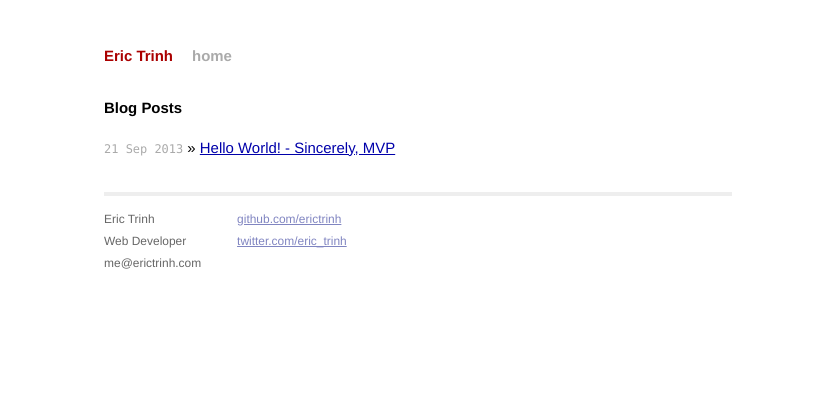
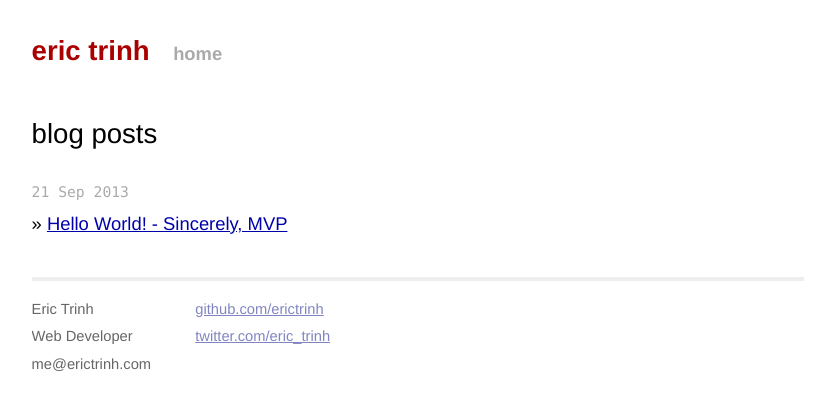
Before and after one commit to erictrinh/erictrinh.github.io, a Jekyll site: the page built from index.html, in a window 1280 px wide. Shown: the top 410 px of the page, without its empty margins (222-1057 px from the left). Built offline with Jekyll 4.4.1, drawn with Linux system fonts in a browser that asks for light colours; Markdown is read by kramdown in place of the engine named in the settings.

Commit message:
Tweaks to type, case, and line widths

```diff
--- a/_config.yml
+++ b/_config.yml
@@ -1,4 +1,4 @@
-name: Eric Trinh
+name: eric trinh
 markdown: redcarpet
 pygments: true
 permalink: pretty
--- a/_layouts/default.html
+++ b/_layouts/default.html
@@ -11,6 +11,9 @@
 
     <!-- Custom CSS -->
     <link rel="stylesheet" href="/css/main.css">
+
+    <script type="text/javascript" src="//use.typekit.net/weu6hli.js"></script>
+    <script type="text/javascript">try{Typekit.load();}catch(e){}</script>
 
   </head>
   <body>
--- a/css/main.css
+++ b/css/main.css
@@ -14,13 +14,15 @@
 
 body {
   background-color: #FFF;
-  font: 13.34px Helvetica, Arial, sans-serif;
-  font-size: small;
+  font: 16px "ff-tisa-web-pro", Helvetica, Arial, sans-serif;
   text-align: center;
 }
 
 h1, h2, h3, h4, h5, h6 {
-  font-size: 100%; }
+  font-family: "museo-slab", Helvetica, Arial, sans-serif;
+  font-size: 1.5em;
+  font-weight: normal;
+}
 
 h1 { margin-bottom: 1em; }
 p { margin: 1em 0; }
@@ -45,7 +47,7 @@ ul.posts li {
 
 ul.posts span {
   color: #aaa;
-  font-family: Monaco, "Courier New", monospace;
+  font-family: "museo-slab", Monaco, "Courier New", monospace;
   font-size: 80%;
 }
 
@@ -57,9 +59,11 @@ ul.posts span {
 
 .site {
   font-size: 115%;
-  text-align: justify;
-  width: 42em;
-  margin: 3em auto 2em;
+  text-align: left;
+  padding: 0 7%;
+  min-width: 15em;
+  max-width: 42em;
+  margin: 2em auto;
   line-height: 1.5em;
 }
 
--- a/index.html
+++ b/index.html
@@ -1,13 +1,14 @@
 ---
 layout: default
-title: Eric Trinh
+title: eric trinh
 ---
 
 <div id="home">
-  <h1>Blog Posts</h1>
+  <h1>blog posts</h1>
   <ul class="posts">
     {% for post in site.posts %}
-      <li><span>{{ post.date | date_to_string }}</span> &raquo; <a href="{{ post.url }}">{{ post.title }}</a></li>
+      <li><span>{{ post.date | date_to_string }}</span><br>
+      &raquo; <a href="{{ post.url }}">{{ post.title }}</a></li>
     {% endfor %}
   </ul>
 </div>
```
Lines whose indentation alone changed are shown as unchanged.
